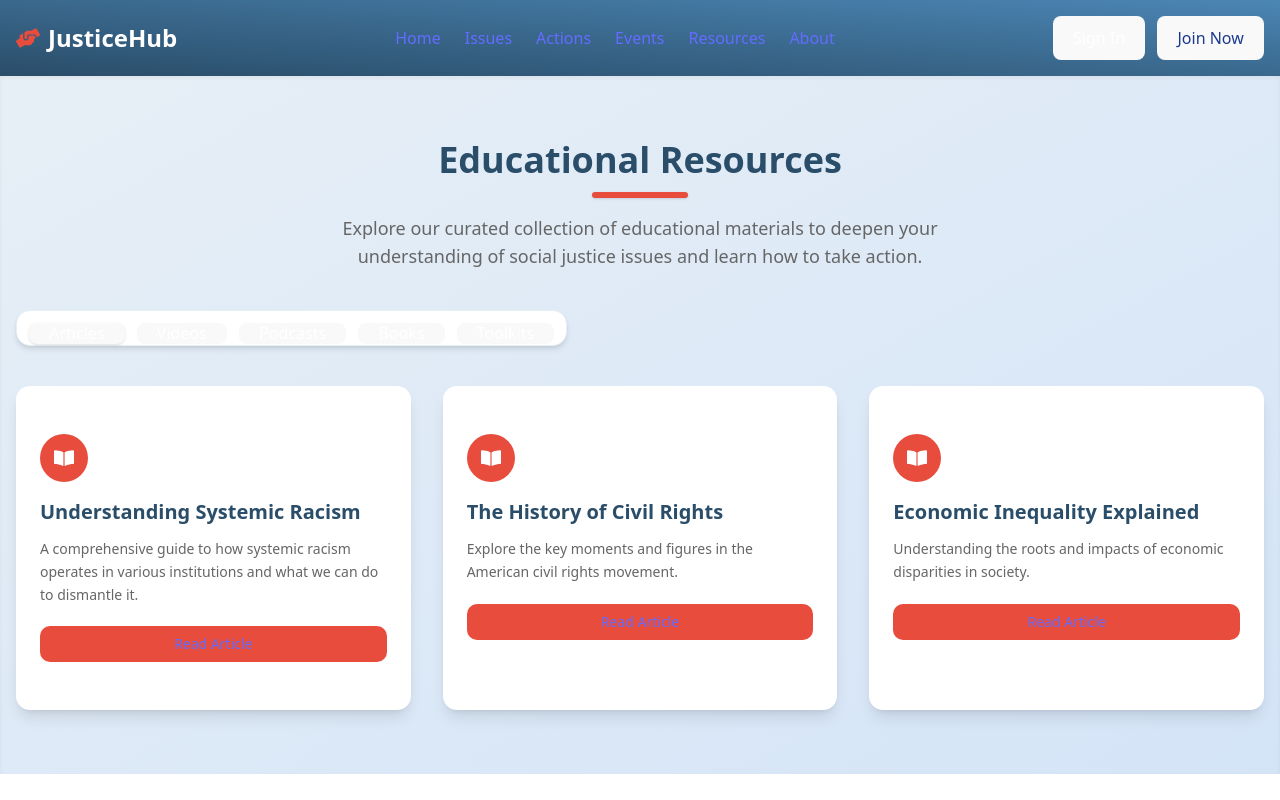
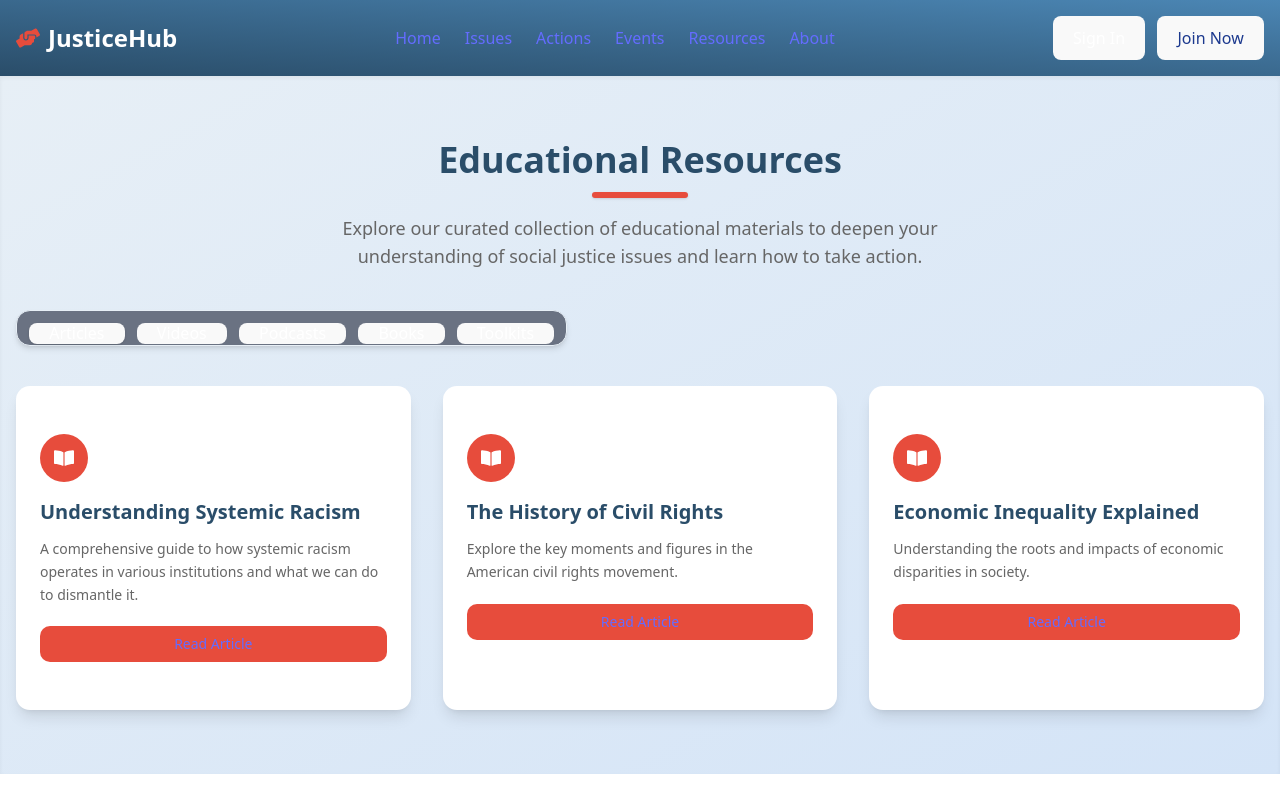
Before and after one commit to Jigishas/Justice-Hub, a React (Vite) app in the folder JusticeHub/: page /resources in a window 1280 px wide. Shown: the top 800 px of the page. Built offline with nearby package versions, Linux system fonts and the light colour scheme; no server answers.

Commit message:
few updates

```diff
--- a/JusticeHub/src/pages/Resources.jsx
+++ b/JusticeHub/src/pages/Resources.jsx
@@ -15,7 +15,7 @@ export default function Resources() {
           </h2>
           <p className="text-center text-[#666] mb-8 max-w-2xl mx-auto text-lg">Explore our curated collection of educational materials to deepen your understanding of social justice issues and learn how to take action.</p>
           <Tabs defaultValue="articles" className="w-full mt-10">
-            <TabsList className="flex justify-center flex-wrap gap-3 mb-8 bg-white rounded-xl p-3 shadow-md border border-[#e7eff6]">
+            <TabsList className="flex justify-center flex-wrap gap-3 mb-8 bg-gray-500 rounded-xl p-3 shadow-md border border-[#e7eff6]">
               <TabsTrigger value="articles" className="px-6 py-2 rounded-lg font-medium transition-all bg-[#e74c3c] text-white hover:bg-[#c0392b]">Articles</TabsTrigger>
               <TabsTrigger value="videos" className="px-6 py-2 rounded-lg font-medium transition-all bg-[#4b86b4] text-white hover:bg-[#3a6b9c]">Videos</TabsTrigger>
               <TabsTrigger value="podcasts" className="px-6 py-2 rounded-lg font-medium transition-all bg-[#2a4d69] text-white hover:bg-[#1e3a4d]">Podcasts</TabsTrigger>
```
